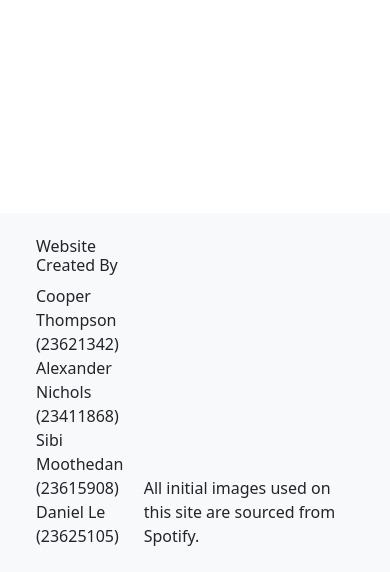
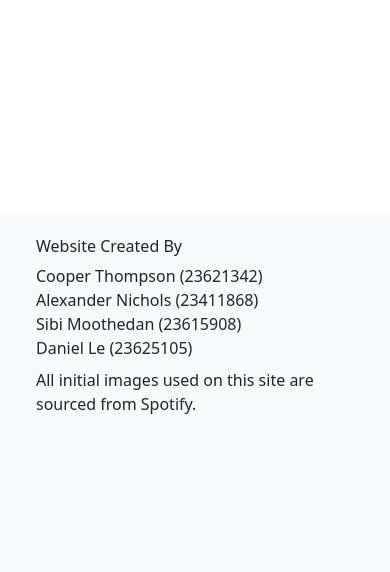
Before and after one commit to bass64/cits3403project, a Flask app: template app/templates/home.html in a window 390 px wide. Shown: the part 505-1077 px from the top of the page. After the commit the page ends 919 px from the top, so only its background shows below. Run offline with Flask 3, Linux system fonts and the light colour scheme; the template is opened without the code that fills it: values that come from a table or form of the project are taken from there, others are empty; some libraries are stand-ins or nearby versions.

Commit message:
fix layout for mobile

```diff
--- a/app/static/style.css
+++ b/app/static/style.css
@@ -29,7 +29,6 @@
 .album-art {
   max-width: 250px;
   min-width: 250px;
-  margin:10px;
   flex-shrink: 1;
 }
 .album-art > img, .img-container > img {
--- a/app/templates/base.html
+++ b/app/templates/base.html
@@ -77,7 +77,7 @@
 
   <!-- Page Footer -->
   <footer class="bg-light p-4">
-    <div class="container d-flex flex-row justify-content-around align-items-end">
+    <div class="container d-md-flex flex-md-row justify-content-around align-items-end">
       <div class="col-md-3">
         <h6>Website Created By</h6>
         <ul class="ul-no-styling">
@@ -88,7 +88,7 @@
         </ul>
       </div>
       <div>
-        <p class="mb-0">All initial images used on this site are sourced from Spotify.</p>
+        <p class="mt-2 mb-0">All initial images used on this site are sourced from Spotify.</p>
       </div>
     </div>
   </footer>
```
Also changed, not shown: app/templates/article_full.html (+6 -6 lines).
